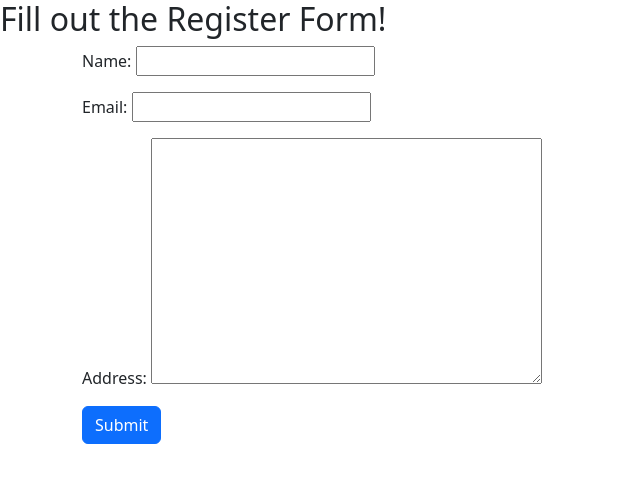
After one commit to punit10/basic_django, a Django app: page /user_form/ in a window 1280 px wide. The commit adds this page. Shown: the top 483 px of the page, without its empty margins (0-640 px from the left). Run offline with Django 3.2, Linux system fonts and the light colour scheme.

Commit message:
created forms basic of django

```diff
--- a/ProTwo/ProTwo/urls.py
+++ b/ProTwo/ProTwo/urls.py
@@ -18,8 +18,8 @@ from django.urls import path, include
 from appTwo import views
 
 urlpatterns = [
-    path('', views.index, name="index"),
-    path('help/', include('appTwo.urls')),
+    path('', include('appTwo.urls')),
     path('admin/', admin.site.urls),
-    path('users/', include('appTwo.urls'))
+    # path('', views.index, name="index"),
+
 ]
--- /dev/null
+++ b/ProTwo/appTwo/forms.py
@@ -0,0 +1,15 @@
+from django import forms
+
+
+class UserForm(forms.Form):
+    name = forms.CharField()
+    email = forms.EmailField()
+    address = forms.CharField(widget=forms.Textarea)
+
+    botcatcher = forms.CharField(required=False,
+                                 widget=forms.HiddenInput)
+    def clean_botcatcher(self):
+        botcatcher = self.cleaned_data['botcatcher']
+        if len(botcatcher) > 0:
+            raise forms.ValidationError('Got a bot')
+        return botcatcher
--- a/ProTwo/appTwo/templates/appTwo/index.html
+++ b/ProTwo/appTwo/templates/appTwo/index.html
@@ -6,6 +6,7 @@
   </head>
   <body>
     <h2>Welcome to Second Project Index Page, go to /users </h2>
+    <h2>To Register Go to /user_form </h2>
     {{ index_insert }}
 
   </body>
--- /dev/null
+++ b/ProTwo/appTwo/templates/appTwo/user_form.html
@@ -0,0 +1,21 @@
+<!DOCTYPE html>
+<html>
+  <head>
+    <meta charset="utf-8">
+    <title>User Register</title>
+    <link href="https://cdn.jsdelivr.net/npm/bootstrap@5.3.3/dist/css/bootstrap.min.css" rel="stylesheet" integrity="sha384-QWTKZyjpPEjISv5WaRU9OFeRpok6YctnYmDr5pNlyT2bRjXh0JMhjY6hW+ALEwIH" crossorigin="anonymous">
+  </head>
+  <body>
+    <h2>Fill out the Register Form!</h2>
+    <div class="container">
+        <form action="" method="POST">
+            {{ form.as_p }}
+            {% csrf_token %}
+            <input type="submit" class="btn btn-primary" name="submit">
+        </form>
+
+
+    </div>
+
+  </body>
+</html>
--- a/ProTwo/appTwo/urls.py
+++ b/ProTwo/appTwo/urls.py
@@ -2,6 +2,8 @@ from django.urls import path
 from . import views
 
 urlpatterns = [
-    # path('', views.help, name='help'),
-    path('', views.users, name='users'),
+    path('', views.index, name="index"),
+    path('help/', views.help, name='help'),
+    path('users/', views.users, name='users'),
+    path('user_form/', views.user_form_view, name='user_form')
 ]
--- a/ProTwo/appTwo/views.py
+++ b/ProTwo/appTwo/views.py
@@ -1,13 +1,13 @@
 from django.shortcuts import render
 from django.http import HttpResponse
 from appTwo.models import Users
+from . import forms
 
 # Create your views here.
 def index(request):
     # return HttpResponse("<em>Welcome to Second Project, go to /users</em>")
     index_dict = {'index_insert':'INDEX PAGE'}
     return render(request,'appTwo/index.html',context=index_dict)
-
 
 def help(request):
     helpdict = {'help_insert':'HELP PAGE'}
@@ -17,3 +17,18 @@ def users(request):
     users_list = Users.objects.order_by('id')
     user_dict = {'users': users_list}
     return render(request, 'appTwo/users.html', context=user_dict)
+
+def user_form_view(request):
+    form = forms.UserForm()
+    if request.method == "POST":
+        form = forms.UserForm(request.POST)
+
+        if form.is_valid():
+            print("Validation success!")
+            print(form.cleaned_data['name'])
+            # print("Name: " + form.changed_data['name'])
+            # print("email: " + form.changed_data['email'])
+            # print("address: " + form.changed_data['address'])
+
+
+    return render(request, 'appTwo/user_form.html', {'form': form})
```
